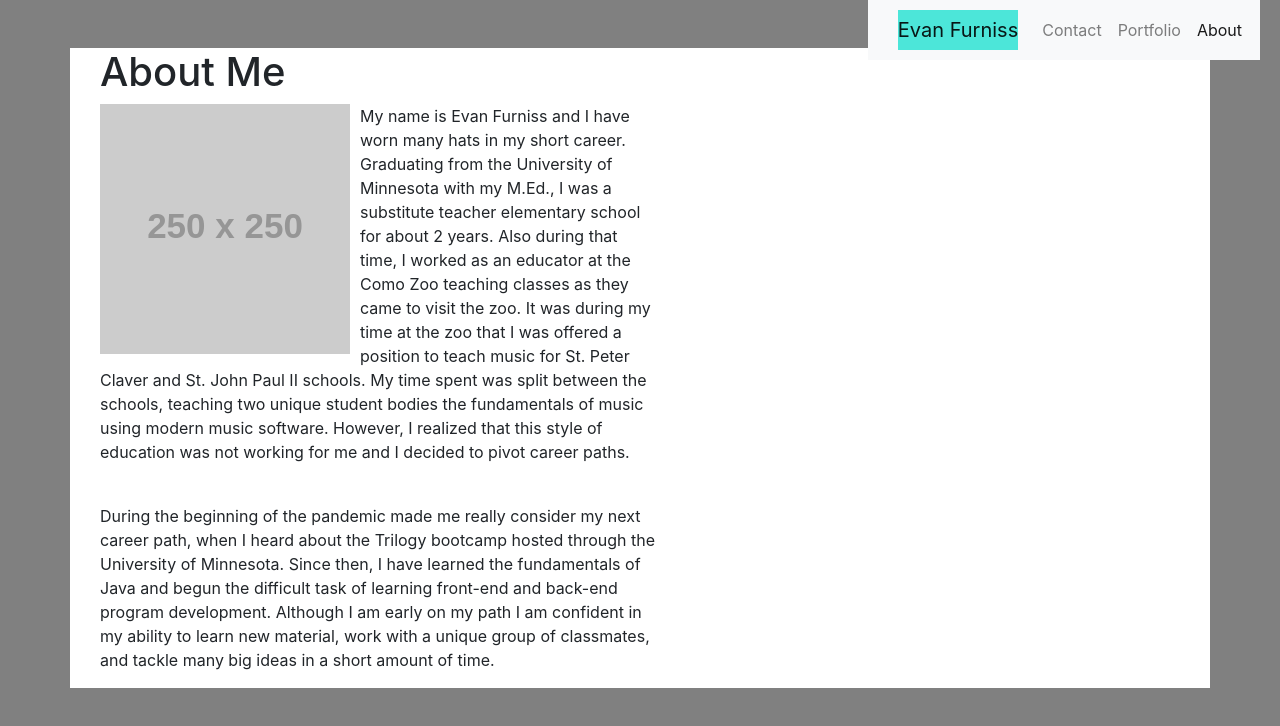
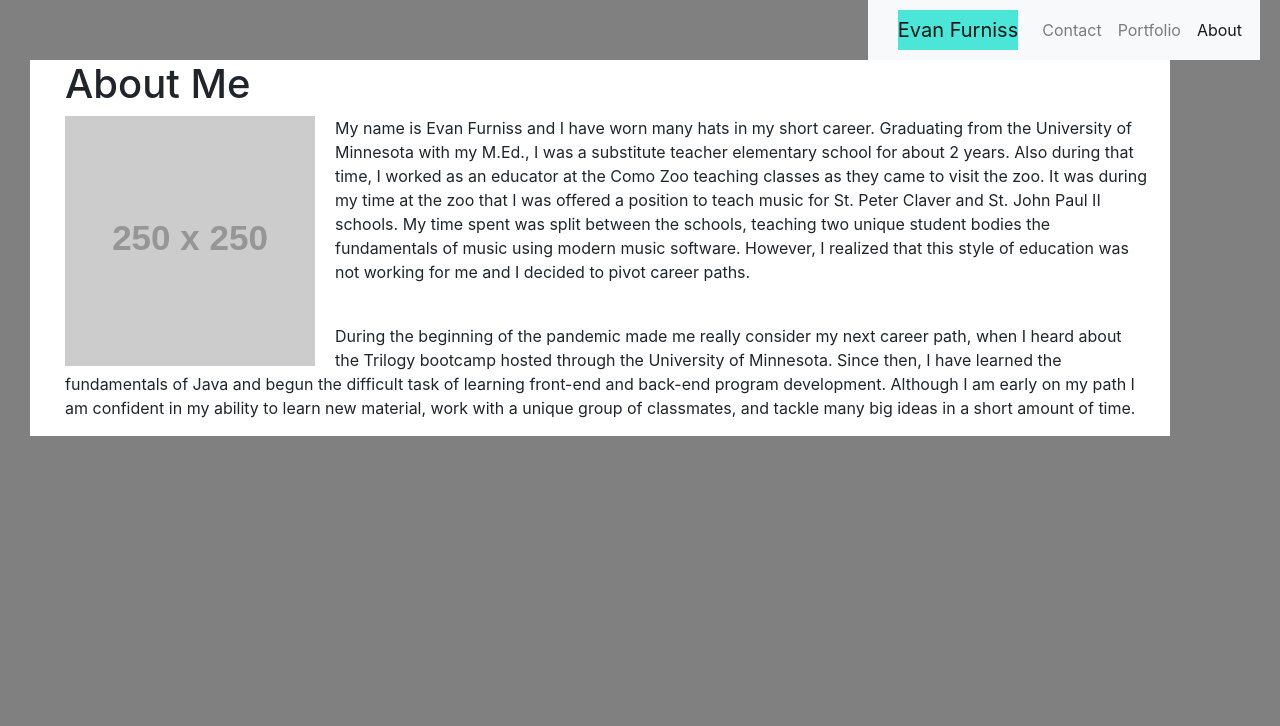
Before and after one commit to evanfurniss/responsive-portfolio, a plain HTML site: page index.html in a window 1280 px wide. Drawn offline with nearby package versions, Linux system fonts and the light colour scheme; placeholder pictures from the web are drawn by us.

Commit message:
Reformated column amount in index.html, added padding to .container

```diff
--- a/css/contact.css
+++ b/css/contact.css
@@ -12,4 +12,6 @@ body {
 }
 .container {
     background-color: white;
+    float: left;
+    margin-left: 30px;
 }
--- a/css/index.css
+++ b/css/index.css
@@ -12,11 +12,21 @@ body {
 }
 .container {
     background-color: white;
+    float: left;
+    margin-left: 30px;
+}
+h1 {
+    padding-left: 20px;
 }
 .image {
     float: left;
-    padding-right: 10px;
+    padding-right: 20px;
+    padding-left: 20px;
 }
 .about-me {
     float:right;
+    padding-right: 20px;
 }
+p {
+    padding-left: 20px;
+}
--- a/css/portfolio.css
+++ b/css/portfolio.css
@@ -12,4 +12,6 @@ body {
 }
 .container {
     background-color: white;
+    float: left;
+    margin-left: 30px;
 }
--- a/index.html
+++ b/index.html
@@ -33,7 +33,7 @@
 <br>
   <div class="container">
       <div class="row">
-        <div class="col-md-9">
+        <div class="col-md-12">
             <div class="row">
                 <div class="col-md-12">
                     <h1>About Me</h1>
```
